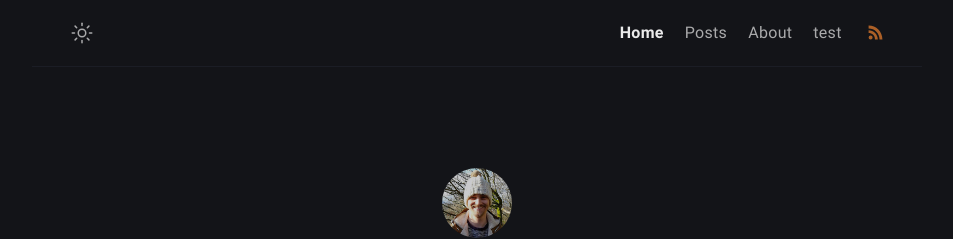
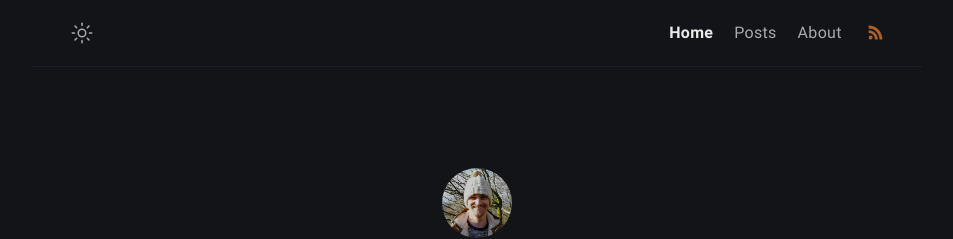
Before and after one commit to adamb70/boaler, a Jekyll site: the page built from index.md, in a window 1280 px wide. Shown: the top 239 px of the page, without its empty margins (163-1116 px from the left). Built offline with Jekyll 4.4.1, drawn with Linux system fonts in a browser that asks for light colours; a script that is not in the unit is left out.

Commit message:
Update Config “menus”

```diff
--- a/_data/menus.yml
+++ b/_data/menus.yml
@@ -8,6 +8,3 @@ items:
   - title: About
     url: /about/
     external: false
-  - external: true
-    title: test
-    url: test
```
